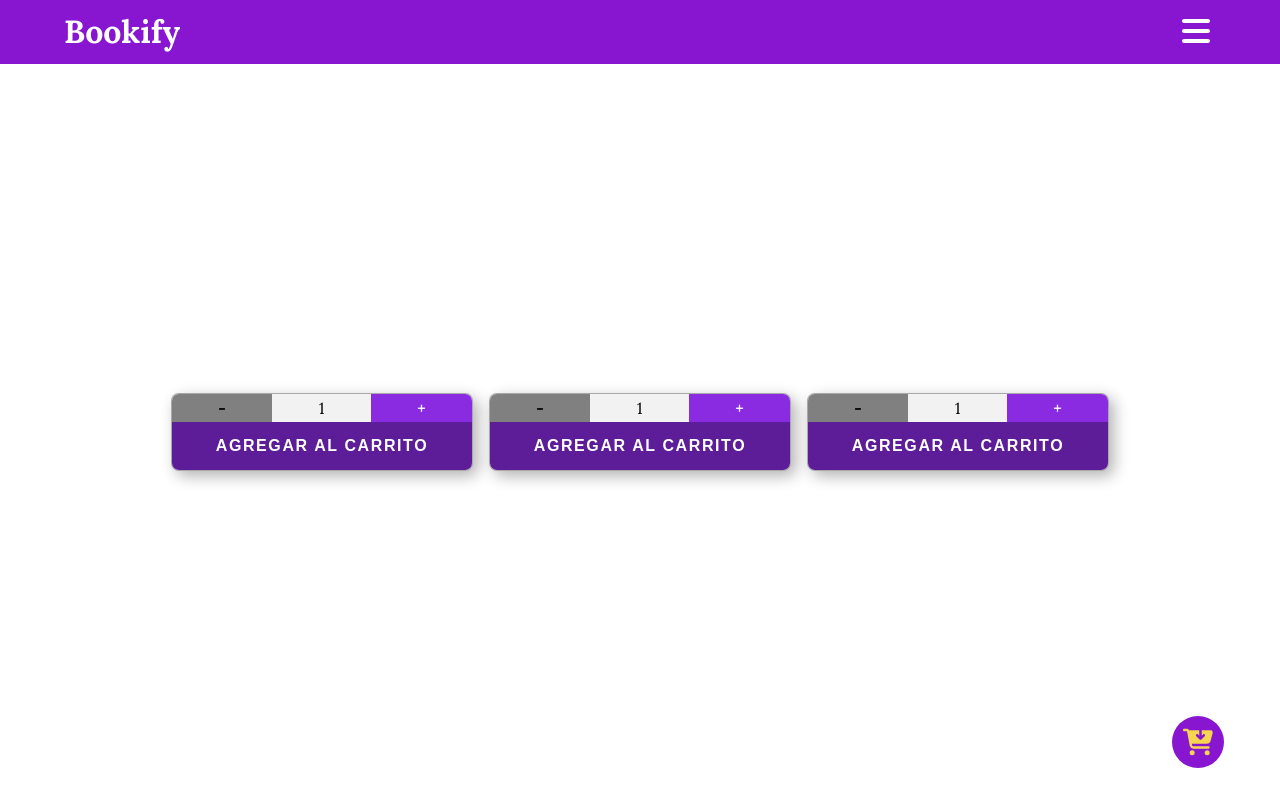
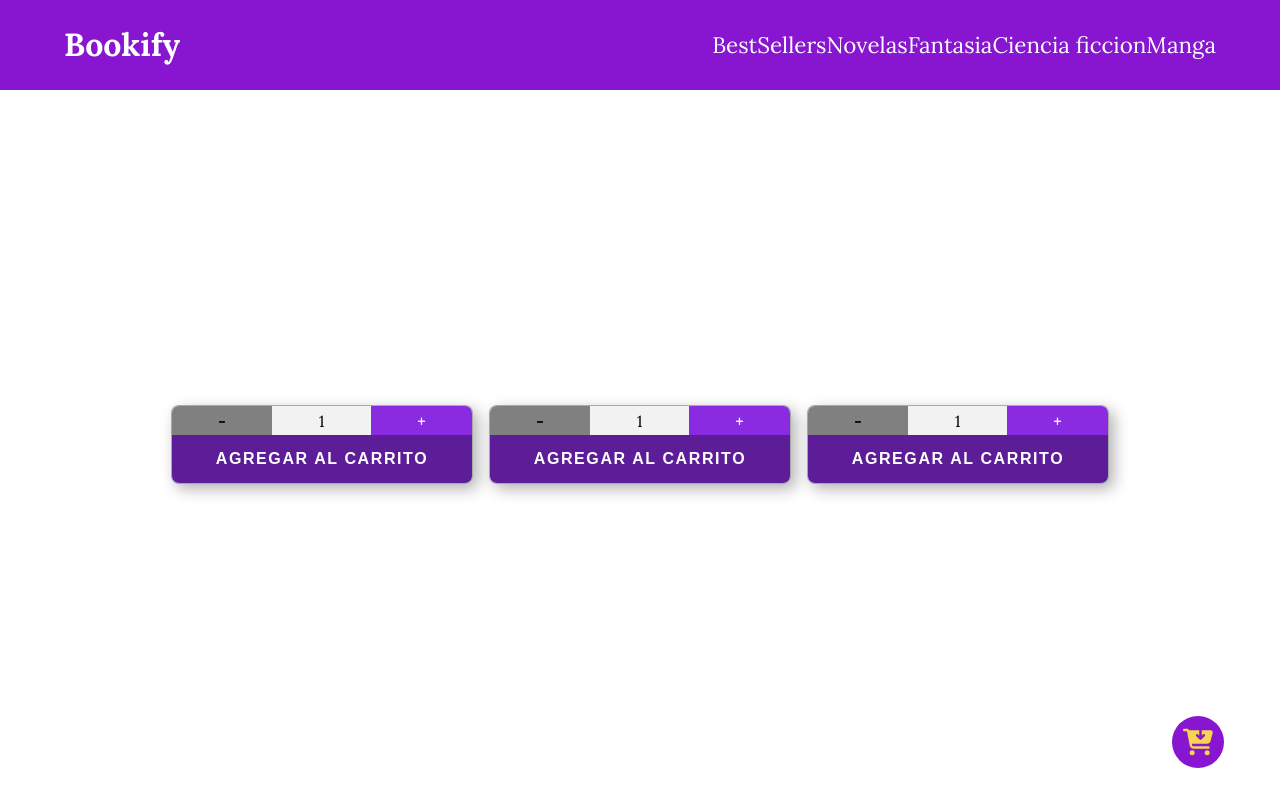
Before and after one commit to ifritzler/coder-react-bookify, a React (Vite) app: page / in a window 1280 px wide. Built offline with nearby package versions, Linux system fonts and the light colour scheme.

Commit message:
add navbar desktop style

```diff
--- a/src/components/NewNavbar/styles.module.css
+++ b/src/components/NewNavbar/styles.module.css
@@ -50,3 +50,34 @@ nav {
 	width: 100%;
 	text-align: center;
 }
+
+@media screen and (min-width: 900px) {
+	.menu {
+		display: none;
+	}
+	nav {
+		position: static;
+	}
+	.logo {
+		line-height: 1;
+	}
+	.links {
+		display: flex;
+		justify-content: flex-end;
+		overflow-y: initial;
+		height: auto;
+		font-size: 0.8em;
+	}
+	.link {
+		margin-right: 2em;
+		padding: 0;
+		display: flex;
+		place-content: center;
+		padding: 0.5rem 0;
+		transition: all 0.2s ease;
+	}
+	.link:hover {
+		background-color: white;
+		color: #8815d0;
+	}
+}
```
